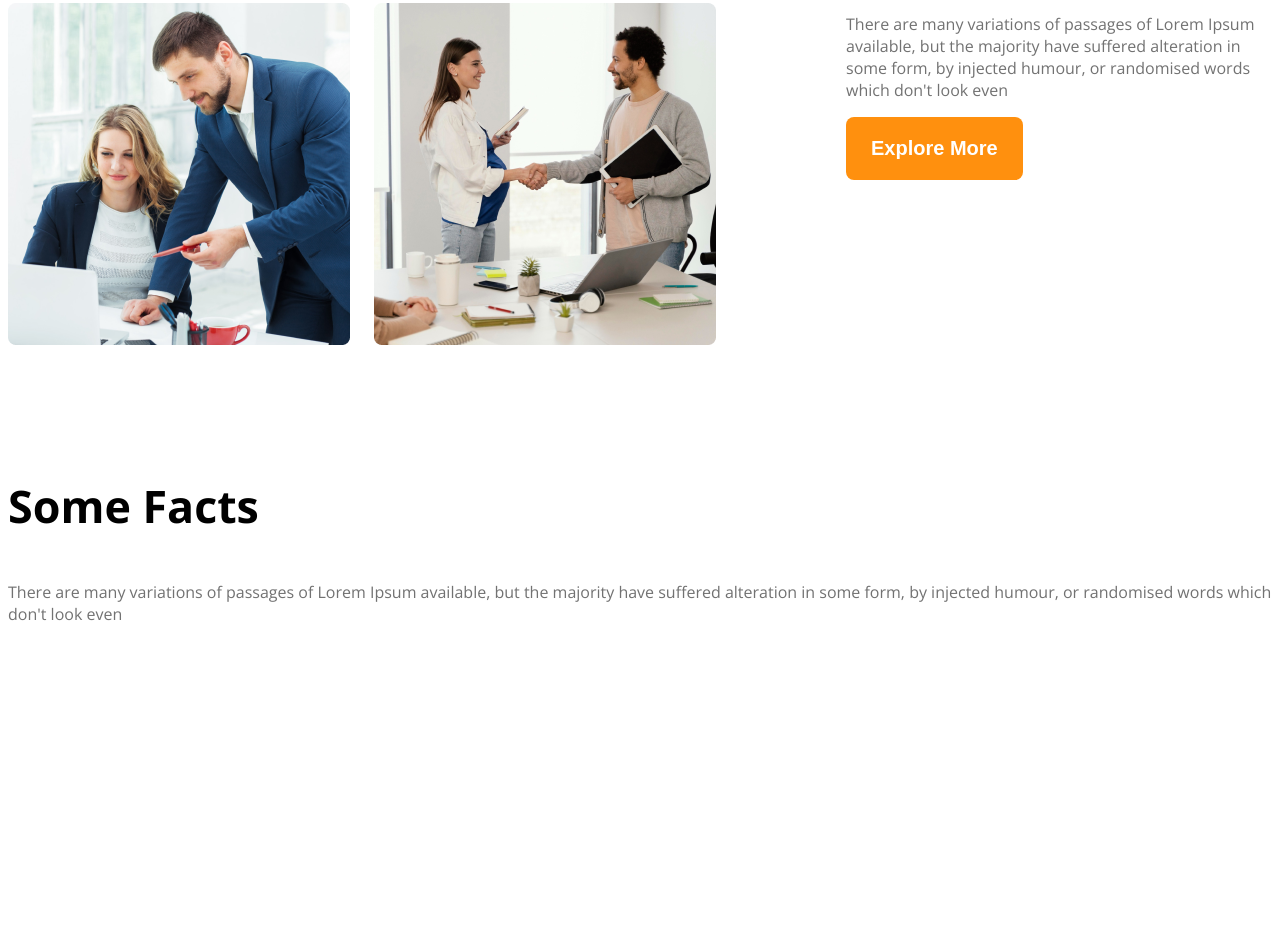
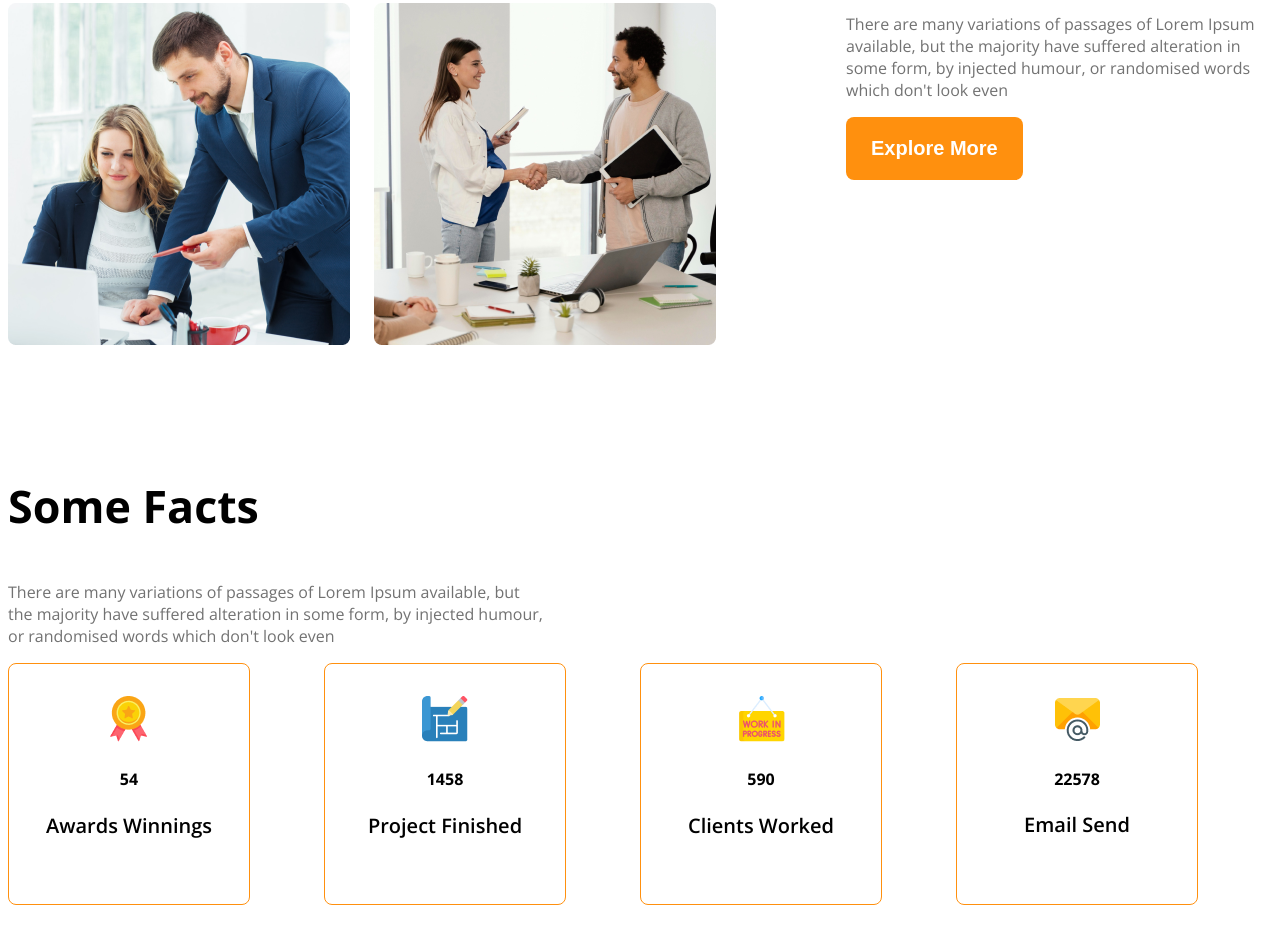
Before and after one commit to azam3305/g3-architects-website, a plain HTML site: page index.html in a window 1280 px wide. Shown: the part 1714-2657 px from the top of the page. Drawn offline with nearby package versions, Linux system fonts and the light colour scheme.

Commit message:
added facts

```diff
--- a/index.html
+++ b/index.html
@@ -47,29 +47,34 @@ some form, by injected humour, or randomised words which don't look even.
 </section>
 <section>
 <h3 class="section-title">Some Facts</h3>
-<p class="text-light-gray">There are many variations of passages of Lorem Ipsum available, but the
+<p class="text-light-gray fact-description">There are many variations of passages of Lorem Ipsum available, but the
 majority have suffered alteration in some form, by injected humour, or
 randomised words which don't look even</p>
 <div class="facts-container">
-	<div class="fact">
-		<img src="" alt="" class="fact-icon">
-		<h4 class="fact-icon"></h4>
-		<h5 class="fact-name"></h5>
+	<div class="fact-card display-flex">
+		<div>
+		<img src="images/icons/ribon.png" alt="" class="fact-icon">
+		<h4 class="fact-icon">54</h4>
+		<h5 class="fact-name">Awards Winnings</h5>
+		</div>
 	</div>
-	<div class="fact">
-		<img src="" alt="" class="fact-icon">
-		<h4 class="fact-icon"></h4>
-		<h5 class="fact-name"></h5>
+	<div class="fact-card display-flex">
+	<div> 	<img src="images/icons/projects.png" alt="" class="fact-icon">
+		<h4 class="fact-icon"> 1458</h4>
+		<h5 class="fact-name">Project Finished</h5>
 	</div>
-	<div class="fact">
-		<img src="" alt="" class="fact-icon">
-		<h4 class="fact-icon"></h4>
-		<h5 class="fact-name"></h5>
 	</div>
-	<div class="fact">
-		<img src="" alt="" class="fact-icon">
-		<h4 class="fact-icon"></h4>
-		<h5 class="fact-name"></h5>
+	<div class="fact-card display-flex ">
+		<div> <img src="images/icons/customers.png" alt="" class="fact-icon">
+		<h4 class="fact-icon">590</h4>
+		<h5 class="fact-name"> Clients Worked</h5>
+		</div>
+	</div>
+	<div class="fact-card display-flex">
+		<div> <img src="images/icons/email.png" alt="" class="fact-icon">
+		<h4 class="fact-icon">22578</h4>
+		<h5 class="fact-name">Email Send</h5>
+		</div>
 	</div>
 </div>
 </section>
--- a/styles/g3.css
+++ b/styles/g3.css
@@ -97,6 +97,34 @@ gap:24px;
 #quick-list{
 	font-weight: 500;
 }
+.facts-container{
+	display: grid;
+	grid-template-columns: repeat(4,1fr);
+}
+.fact-card{
+	border:1px solid #FF900E;
+width:240px ;
+height: 240px;
+border-radius: 8px;
+text-align: center;
+align-items: center;
+justify-content:center ;
+}
+.fact-number{
+font-size: 2.8rem;
+font-weight: 600;
+margin-top: 5px;
+margin-bottom: 10px;
+}
+.fact-name{
+	font-size:1.25rem ;
+	font-weight:600 ;
+	margin-top: 10px;
+}
+.fact-description{
+	max-width:540px ;
+
+}
 @media screen and (max-width: 576px){
 	.navbar,.nav-link,.teams{
 		flex-direction: column;
```
